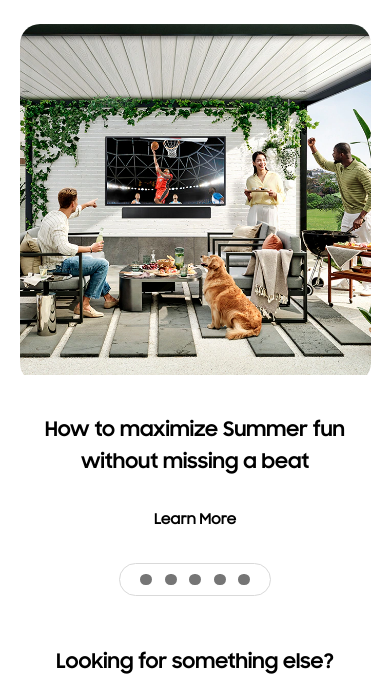
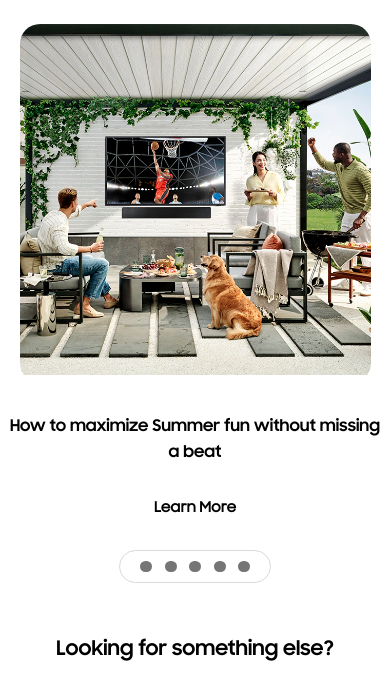
Before and after one commit to Hossein-NP/Hossein-NP.github.io, a plain HTML site: page Samsung/index.html in a window 390 px wide. Shown: the part 77-769 px from the top of the page. Drawn offline with nearby package versions, Linux system fonts and the light colour scheme.

Commit message:
samsungHomePage

```diff
--- a/Samsung/Assets/styles/Responsive.css
+++ b/Samsung/Assets/styles/Responsive.css
@@ -3,7 +3,7 @@ Media Query
 */
 @media all and (min-width:320px) and (max-width:574px) {
   .container-swiper__content-link {
-    font-size: var(--font-size-20);
+    font-size: var(--font-size-18);
   }
   .footer-copyright {
     font-size: var(--font-size-10);
```
